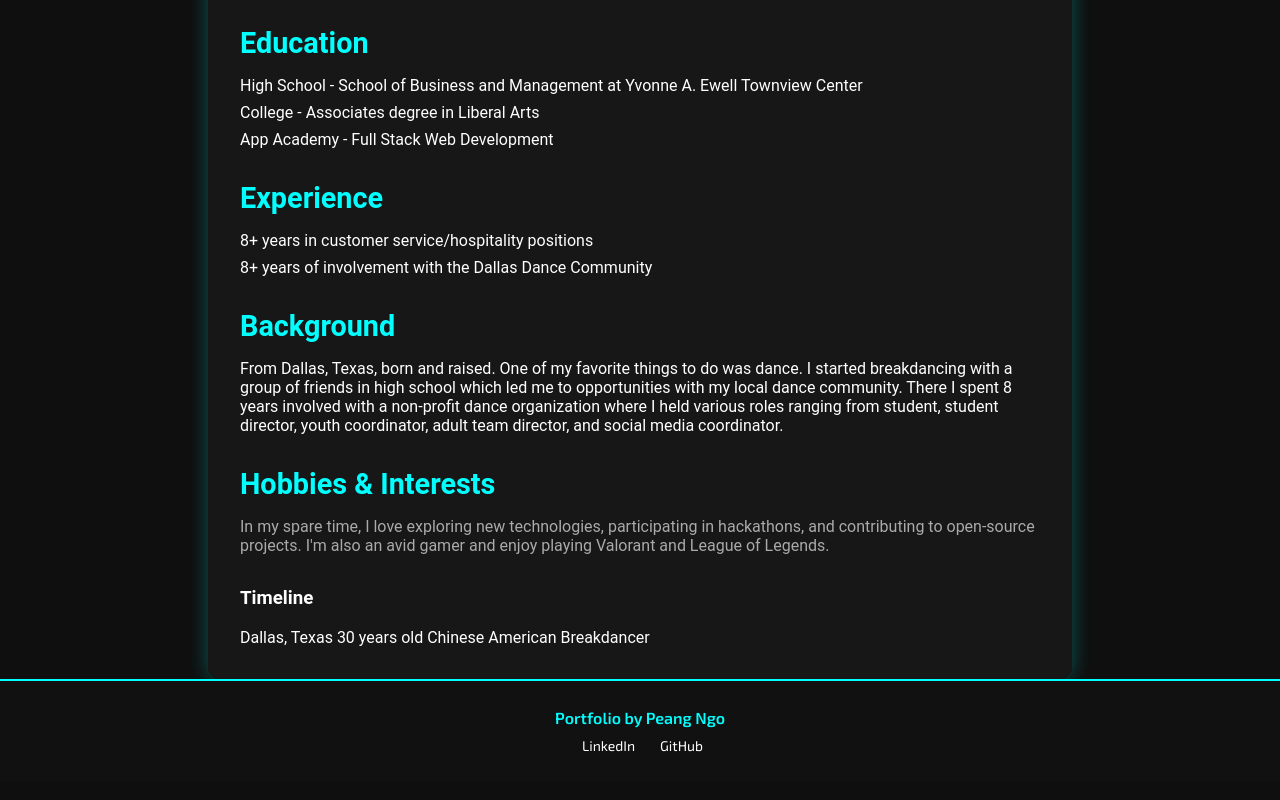
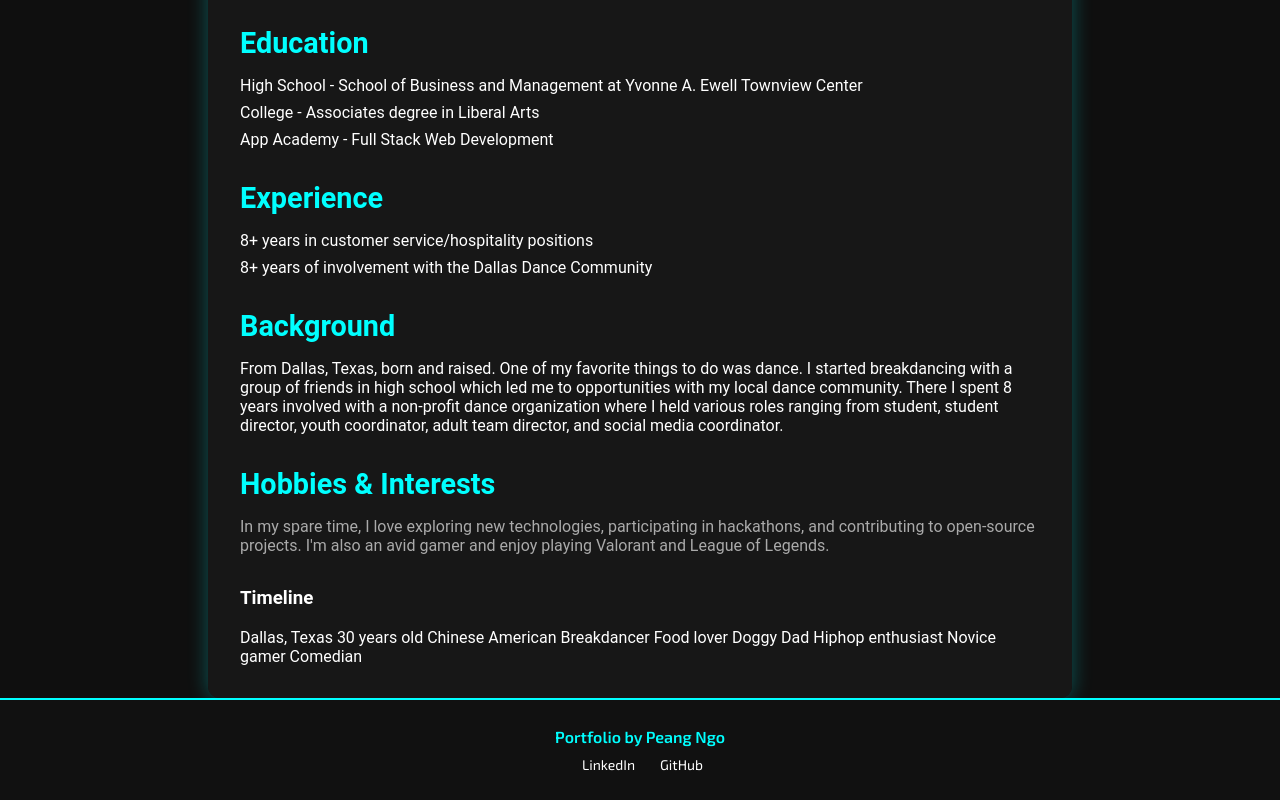
Before and after one commit to pingno/Show, a React (Create React App) app in the folder show/: page /about in a window 1280 px wide. Shown: the part 366-1166 px from the top of the page. Built offline with nearby package versions, Linux system fonts and the light colour scheme.

Commit message:
skills component and files

```diff
--- a/show/src/components/About/index.js
+++ b/show/src/components/About/index.js
@@ -4,6 +4,7 @@ import "./About.css";
 const About = () => {
   return (
     <div className="about-container">
+
       <h2 className="about-title">About Me</h2>
       <p className="about-description">
         Hi, I'm Peang, a passionate full stack developer with experience in
@@ -55,6 +56,12 @@ const About = () => {
         Chinese American
 
         Breakdancer
+        Food lover
+        Doggy Dad
+        Hiphop enthusiast
+        Novice gamer
+        Comedian
+
       </div>
     </div>
   );
```
Also changed, not shown: show/src/components/Skills/Skills.css (added), show/src/components/Skills/index.js (added).
